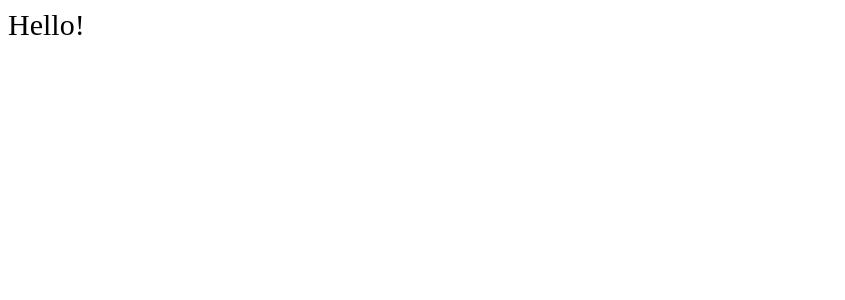
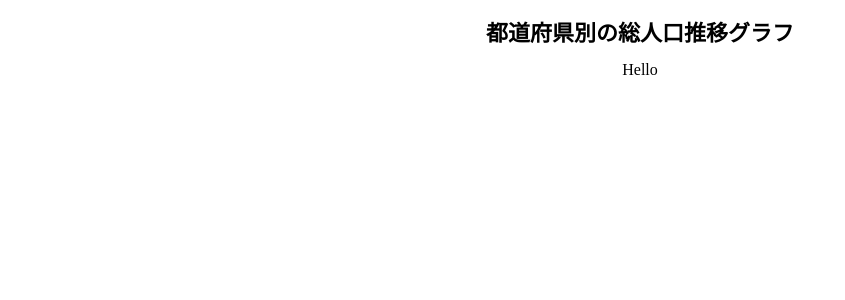
Before and after one commit to kensiiwasaki/yumemi_codecheck_frontend, a Next.js app: page / in a window 1280 px wide. Shown: the top 300 px of the page, without its empty margins (0-845 px from the left). Built offline with nearby package versions, Linux system fonts and the light colour scheme.

Commit message:
add: 全体のレイアウトを作成

```diff
--- /dev/null
+++ b/src/layout/index.module.css
@@ -0,0 +1,7 @@
+.layout {
+  text-align: center;
+}
+
+.title {
+  font-size: 22px;
+}
--- /dev/null
+++ b/src/layout/index.tsx
@@ -0,0 +1,11 @@
+import { FC } from 'react'
+import styles from './index.module.css'
+
+export const Layout: FC = ({ children }) => {
+  return (
+    <div className={styles.layout}>
+      <h1 className={styles.title}>都道府県別の総人口推移グラフ</h1>
+      <div>{children}</div>
+    </div>
+  )
+}
--- a/src/pages/index.tsx
+++ b/src/pages/index.tsx
@@ -1,9 +1,14 @@
 import type { NextPage } from 'next'
+import { Layout } from 'src/layout'
 
 import styles from '../styles/Home.module.css'
 
 const Home: NextPage = () => {
-  return <div className={styles.test}>Hello!</div>
+  return (
+    <Layout>
+      <div>Hello</div>
+    </Layout>
+  )
 }
 
 export default Home
```
